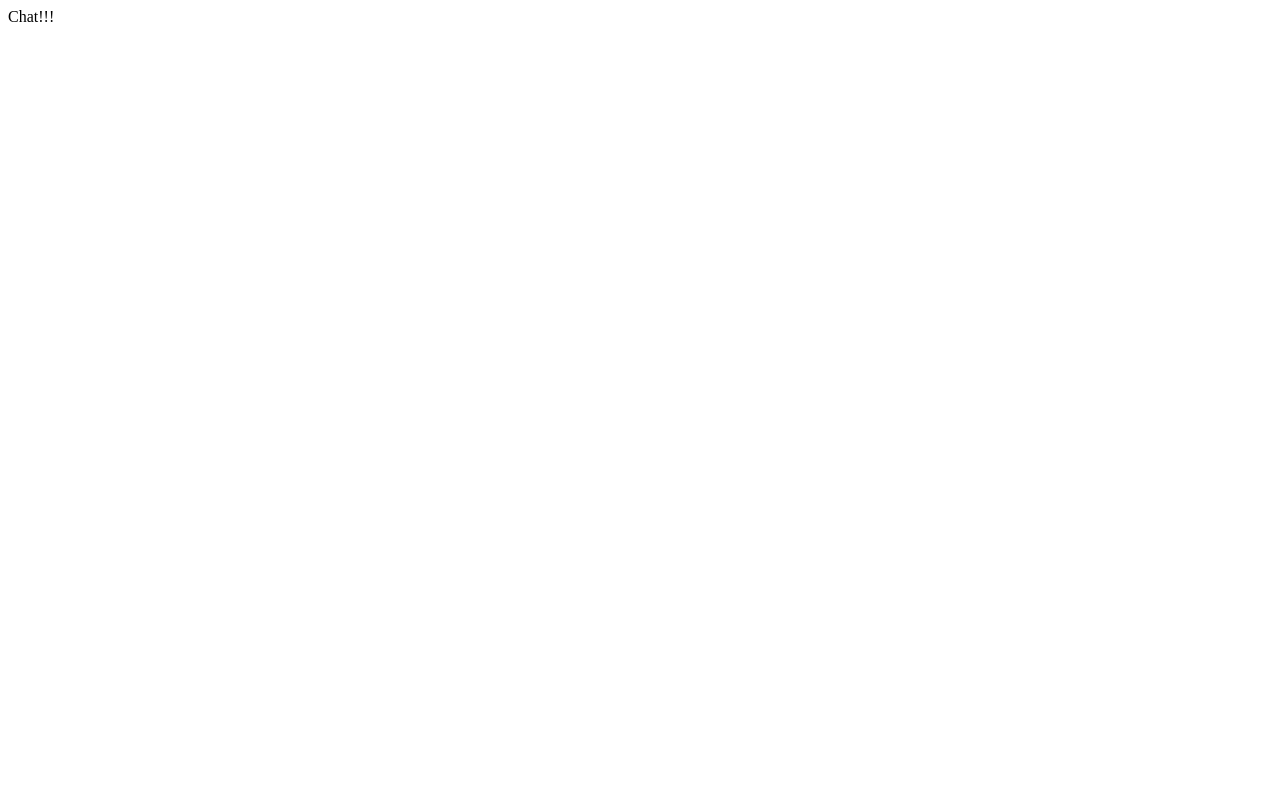
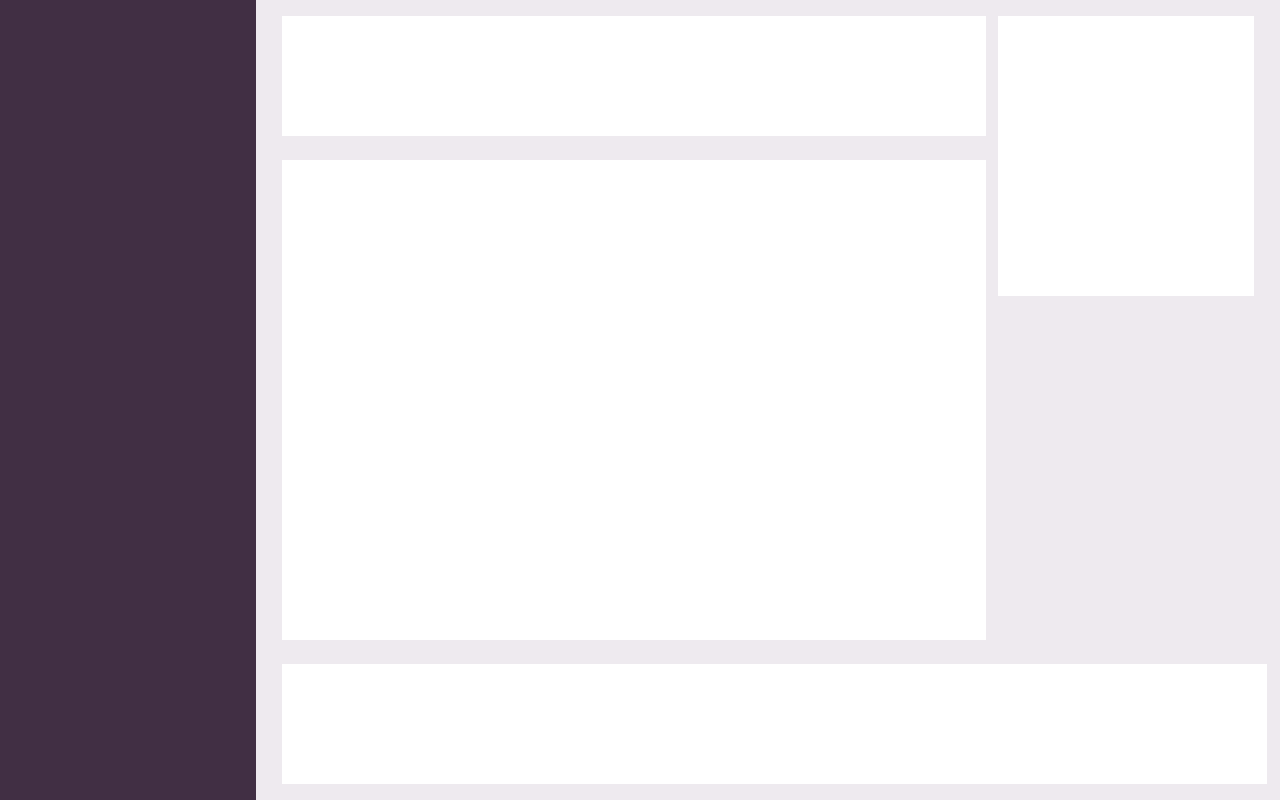
Before and after one commit to GurcanH/react-chat, a React (Create React App) app: page / in a window 1280 px wide. Built offline with nearby package versions, Linux system fonts and the light colour scheme.

Commit message:
Layout is implemented

```diff
--- a/package.json
+++ b/package.json
@@ -8,7 +8,11 @@
     "@testing-library/user-event": "^7.2.1",
     "react": "^16.13.1",
     "react-dom": "^16.13.1",
-    "react-scripts": "3.4.3"
+    "react-redux": "^7.2.1",
+    "react-router-dom": "^5.2.0",
+    "react-scripts": "3.4.3",
+    "redux": "^4.0.5",
+    "redux-thunk": "^2.3.0"
   },
   "scripts": {
     "start": "react-scripts start",
--- a/src/App.js
+++ b/src/App.js
@@ -1,10 +1,9 @@
 import React from 'react';
+import Layout from 'containers/Layout/Layout';
 
 function App() {
   return (
-    <div className="App">
-      Chat!!!
-    </div>
+   <Layout />
   );
 }
 
--- /dev/null
+++ b/src/containers/Layout/Layout.js
@@ -0,0 +1,16 @@
+import React from "react";
+import style from "containers/Layout/Layout.module.css";
+
+const layout = () => {
+  return (
+    <div>
+      <div className={style.leftpanel}></div>
+      <div className={style.searchpanel}></div>
+      <div className={style.messagepanel}></div>
+      <div className={style.inputpanel}></div>
+      <div className={style.rightpanel}></div>
+    </div>
+  );
+};
+
+export default layout;
--- /dev/null
+++ b/src/containers/Layout/Layout.module.css
@@ -0,0 +1,40 @@
+.leftpanel{
+    position: fixed;
+    left: 0;
+    top: 0;
+    height: 100%;
+    width: 20%;
+    background: #412f44;
+}
+.searchpanel{
+    position: fixed;
+    left: 22%;
+    top: 2%;
+    height: 15%;
+    width: 55%;
+    background: white;
+}
+.messagepanel{
+    position: fixed;
+    left: 22%;
+    top: 20%;
+    height: 60%;
+    width: 55%;
+    background: white;
+}
+.inputpanel{
+    position: fixed;
+    left: 22%;
+    top: 83%;
+    height: 15%;
+    width: 77%;
+    background: white;
+}
+.rightpanel{
+    position: fixed;
+    right: 2%;
+    top: 2%;
+    height: 35%;
+    width: 20%;
+    background: white;
+}
--- /dev/null
+++ b/src/index.css
@@ -0,0 +1,9 @@
+body {
+    background: #eeeaef;
+    margin: 0;
+    font-family:"Open Sans", -apple-system, BlinkMacSystemFont, 'Segoe UI', 'Roboto', 'Oxygen',
+      'Ubuntu', 'Cantarell', 'Fira Sans', 'Droid Sans', 'Helvetica Neue',
+      sans-serif;
+    -webkit-font-smoothing: antialiased;
+    -moz-osx-font-smoothing: grayscale;
+  }
--- a/src/index.js
+++ b/src/index.js
@@ -1,7 +1,7 @@
 import React from 'react';
 import ReactDOM from 'react-dom';
 import App from 'App';
-
+import "index.css";
 
 ReactDOM.render(
   <React.StrictMode>
```
Also changed, not shown: 2 other files (tests, documents, lock files or other folders).
